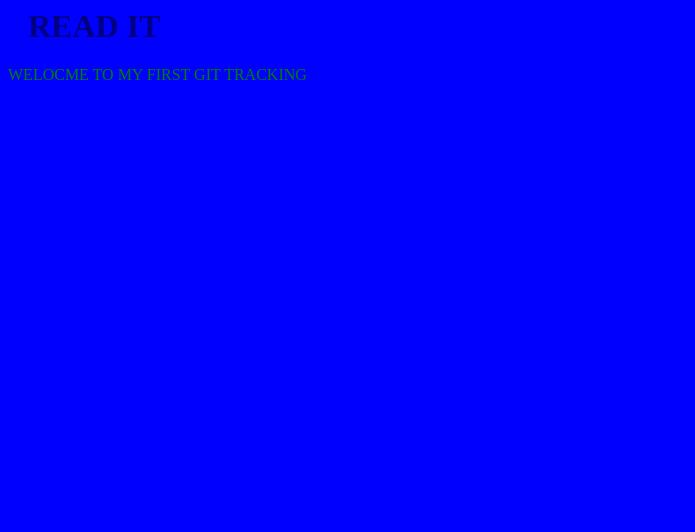
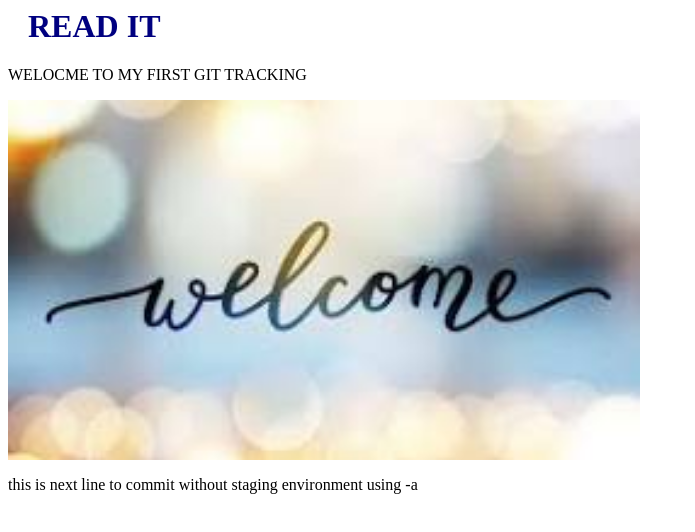
Before and after one commit to Sharmasharaiya/W3_schl, a plain HTML site: page index.html in a window 1280 px wide. Shown: the whole page, without its empty margins (0-695 px from the left). Drawn offline with Linux system fonts and the light colour scheme.

Commit message:
added new welcome file

```diff
--- a/Bluestyle.css
+++ b/Bluestyle.css
@@ -1,5 +1,5 @@
 body{
-    background-color : blue;
+    background-color : white;
 }
 h1{
 color : navy;
--- a/index.html
+++ b/index.html
@@ -9,8 +9,11 @@
     <BODY>
         <H1>READ IT</H1>
        <P>  WELOCME TO MY FIRST GIT TRACKING </P>
+       <div>
+        <img src="welcome.jpg" alt="wlecome img"
+        style="width: 50%;max-width: 1000%;">
+       </div>
        <p>
-        <link rel="Stylesheet" href="csssss.css";
         this is next line to commit without
          staging environment using -a
       </p>
```
Also changed, not shown: welcome.jpg (added).
